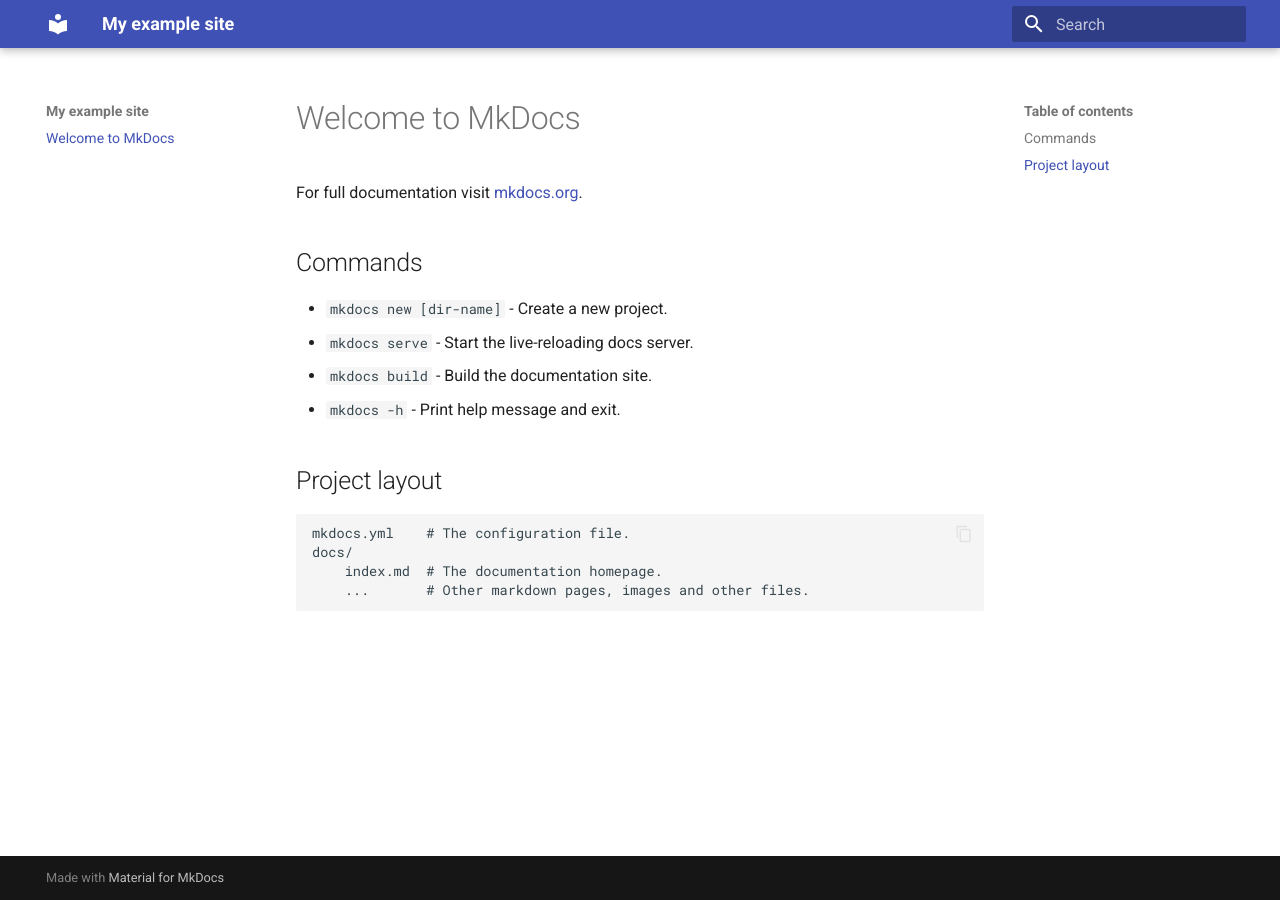
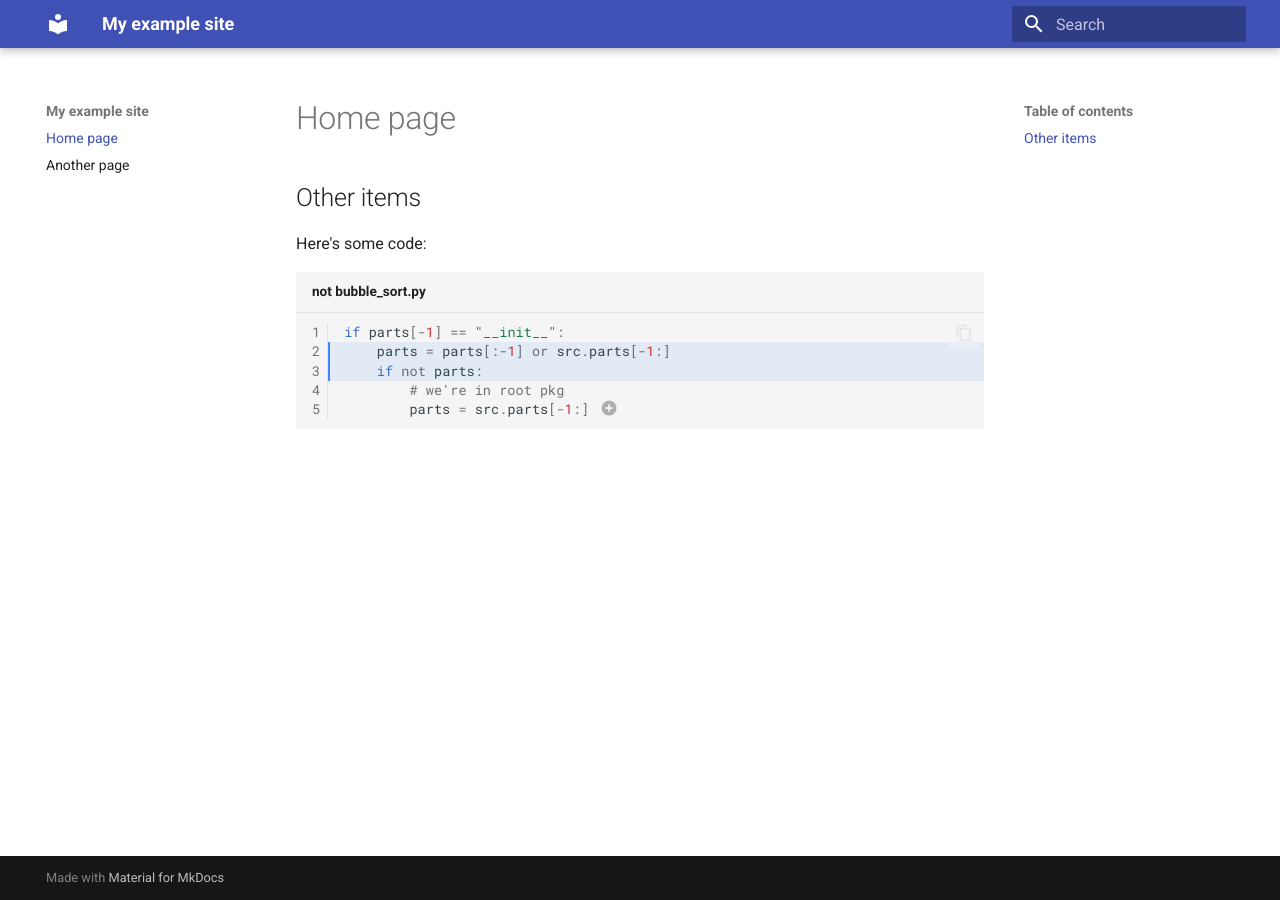
Before and after one commit to patnr/mkdocs-material, an MkDocs documentation site: the page built from docs/index.md, in a window 1280 px wide. Built offline with MkDocs 1.6.1 and Material for MkDocs 9.7.7, drawn with Linux system fonts in a browser that asks for light colours; emoji names are drawn with the system emoji font.

Commit message:
Add fodder
amend

````diff
--- a/docs/index.md
+++ b/docs/index.md
@@ -1,17 +1,16 @@
-# Welcome to MkDocs
+# Home page
 
-For full documentation visit [mkdocs.org](https://www.mkdocs.org).
+## Other items
 
-## Commands
+Here's some code:
 
-* `mkdocs new [dir-name]` - Create a new project.
-* `mkdocs serve` - Start the live-reloading docs server.
-* `mkdocs build` - Build the documentation site.
-* `mkdocs -h` - Print help message and exit.
+```python title="not bubble_sort.py" linenums="1" hl_lines="2 3"
+if parts[-1] == "__init__":
+    parts = parts[:-1] or src.parts[-1:]
+    if not parts:
+        # we're in root pkg
+        parts = src.parts[-1:] # (1)!
+```
 
-## Project layout
-
-    mkdocs.yml    # The configuration file.
-    docs/
-        index.md  # The documentation homepage.
-        ...       # Other markdown pages, images and other files.
+1. :man_raising_hand: I'm a code annotation! I can contain `code`, **formatted
+    text**, images, ... basically anything that can be written in Markdown.
--- /dev/null
+++ b/docs/other_page.md
@@ -0,0 +1,3 @@
+# Another page
+
+Back to [home](index.md)
--- a/hello.py
+++ /dev/null
@@ -1,6 +0,0 @@
-def main():
-    print("Hello from example!")
-
-
-if __name__ == "__main__":
-    main()
````
Also changed, not shown: example/__init__.py (added, +7 -0 lines), 3 other files.
